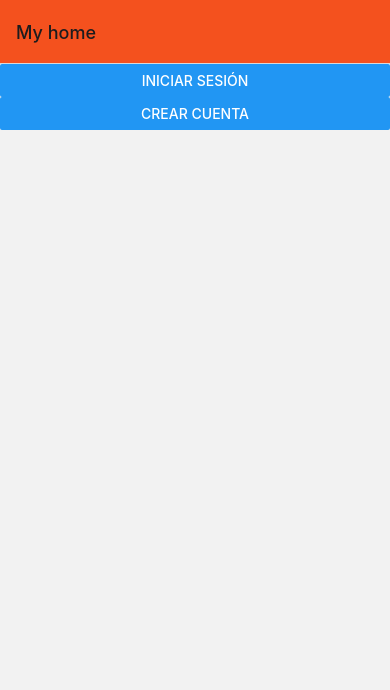
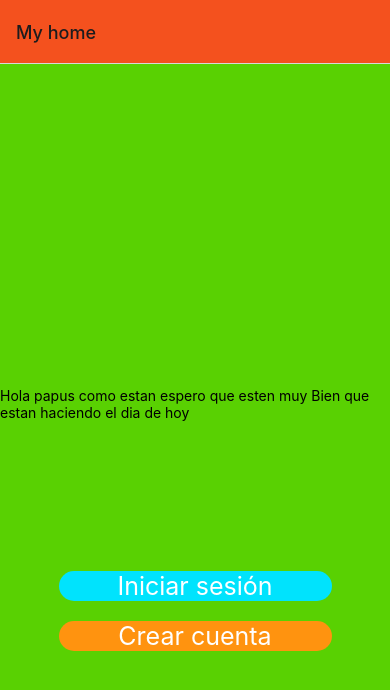
Before and after one commit to 00Alex16/pet-app, a React Native app: screen /Portada in a window 390 px wide. Shown: the top 690 px of the page. Built offline with nearby package versions, Linux system fonts and the light colour scheme.

Commit message:
cambios hechos en App.js Inicio.js Portada.js, agregue componentes y unos paquetes

```diff
--- a/App.js
+++ b/App.js
@@ -1,5 +1,5 @@
 import { StatusBar } from 'expo-status-bar';
-import { StyleSheet, Text, View } from 'react-native';
+import { StyleSheet, Text, View,Image } from 'react-native';
 import { NavigationContainer } from '@react-navigation/native';
 import { createNativeStackNavigator } from '@react-navigation/native-stack';
 
@@ -15,6 +15,9 @@ import Recordatorios from './screens/Recordatorios';
 import Referencias from './screens/Referencias';
 import AgregarCliente from './screens/Cliente/AgregarCliente';
 import DetallesCliente from './screens/Cliente/DetallesCliente';
+import Calendario from './screens/Turnos/Calendario';
+
+//const uri = 'https://www.xtrafondos.com/wallpapers/resized/degradado-difuminado-verde-7936.jpg?s=large';
 
 function MyStack() {
   return (
@@ -29,6 +32,7 @@ function MyStack() {
       <Stack.Screen name='Referencias' component={Referencias}/>
       <Stack.Screen name='AgregarCliente' component={AgregarCliente}/>
       <Stack.Screen name='DetallesCliente' component={DetallesCliente}/>
+      <Stack.Screen name='Calendario' component={Calendario} />
     </Stack.Navigator>
   )
 }
@@ -36,7 +40,8 @@ function MyStack() {
 export default function App() {
   return (
     <NavigationContainer>
-      <MyStack/>
+      <MyStack>
+      </MyStack>
     </NavigationContainer>
   );
 }
@@ -48,4 +53,10 @@ const styles = StyleSheet.create({
     alignItems: 'center',
     justifyContent: 'center',
   },
+  /* imagen:{
+    ...StyleSheet.absoluteFill,
+    width:'100%',
+    height:'100%',
+    resizeMode:'cover',
+  } */
 });
--- a/package.json
+++ b/package.json
@@ -13,12 +13,16 @@
     "@react-navigation/native-stack": "^6.6.2",
     "expo": "~45.0.0",
     "expo-status-bar": "~1.3.0",
+    "lodash.range": "^3.2.0",
     "react": "17.0.2",
     "react-dom": "17.0.2",
     "react-native": "0.68.2",
     "react-native-elements": "^3.4.2",
     "react-native-linear-gradient": "^2.5.6",
-    "react-native-web": "0.17.7"
+    "react-native-vector-icons": "^9.1.0",
+    "react-native-web": "0.17.7",
+    "webpack-dev-server": "~3.11.0",
+    "@expo/webpack-config": "~0.16.2"
   },
   "devDependencies": {
     "@babel/core": "^7.12.9"
--- a/screens/Inicio.js
+++ b/screens/Inicio.js
@@ -8,7 +8,7 @@ const Inicio = (props) => {
         Página de inicio.
       </Text>
       <Button title='Clientes' onPress={() => props.navigation.navigate('Clientes')}/>
-      <Button title='Turnos' onPress={() => props.navigation.navigate('Turnos')}/>
+      <Button title='Calendario' onPress={() => props.navigation.navigate('Calendario')}/>
       <Button title='Recordatorios' onPress={() => props.navigation.navigate('Recordatorios')}/>
       <Button title='Referencias' onPress={() => props.navigation.navigate('Referencias')}/>
     </View>
--- a/screens/Portada.js
+++ b/screens/Portada.js
@@ -1,25 +1,32 @@
 import React from 'react';
-import { View, Button, StyleSheet, Text } from 'react-native';
-//import LinearGradient from 'react-native-linear-gradient';
+import { View, StyleSheet, Text } from 'react-native';
+import fondo from './img/fondo.jpg';
+import { BotonCrearCuenta, BotonIniciarSesion } from './components/BotonesPortada';
+//const uri = 'https://www.xtrafondos.com/wallpapers/resized/degradado-difuminado-verde-7936.jpg?s=large';
+
 
 const Portada = (props) => {
   return (
-    //<LinearGradient colors={['#4c669f', '#3b5998', '#192f6a']} style={{flex: 1}}>
-    <View>
-      <Button title='Iniciar sesión' onPress={() => props.navigation.navigate('IniciarSesion')}/>
-      <Button title='Crear cuenta' onPress={() => props.navigation.navigate('CrearCuenta')}/>
-    </View>
-    //</LinearGradient>
-  )
+      <View style={styles.fondo}>
+        <Text>
+          Hola papus como estan espero que esten muy Bien
+          que estan haciendo el dia de hoy
+        </Text>
+        <BotonIniciarSesion style={styles.botones} title='Iniciar sesión' onPress={() => props.navigation.navigate('IniciarSesion')}></BotonIniciarSesion>
+        <BotonCrearCuenta title='Crear cuenta' onPress={() => props.navigation.navigate('CrearCuenta')}></BotonCrearCuenta>
+      </View>
+  );
 }
 
 const styles = StyleSheet.create({
   fondo: {
-    backgroundColor: '#44CFCB',
-    flex: 1
+    backgroundColor: '#59d102',
+    flex: 1,
+    justifyContent: 'center',
+    alignItems: 'flex-end'
   },
-  red : {
-    color: 'red'
+  botones:{
+    bottom:0
   }
 });
 
--- /dev/null
+++ b/screens/components/BotonesPortada.js
@@ -0,0 +1,58 @@
+import React from "react";
+import { View, Text, TouchableOpacity, StyleSheet } from "react-native";
+
+
+export function BotonIniciarSesion(props){
+
+    const { onPress, title }= props;
+    return(
+        <TouchableOpacity style={styles.button} onPress={ onPress }>
+        <View style={styles.button1}>
+            <Text style={styles.textoBoton} >
+                { title }
+            </Text>
+        </View>
+        </TouchableOpacity>
+    );
+}
+
+export function BotonCrearCuenta(props){
+
+    const { onPress, title }= props;
+    return(
+        <TouchableOpacity style={styles.button} onPress={ onPress }>
+            <View style={styles.button2}>
+                <Text style={styles.textoBoton} >
+                    { title }
+                </Text>
+            </View>
+        </TouchableOpacity>
+    );
+}
+
+
+const styles = StyleSheet.create({
+
+    button:{
+        paddin: 20,
+        alignSelf: 'center',
+        width: '70%',
+        justifyContent:'center',
+        marginBottom:20,
+        position: 'relative',
+        top:150,
+        borderRadius: 30,
+        overflow: 'hidden'
+    },
+    button1:{
+        backgroundColor:'#00e3fd'
+    },
+    button2:{
+        backgroundColor: '#ff930f',
+    },
+    textoBoton:{
+        color: '#fff',
+        textAlign: 'center',
+        fontSize: 25
+    }
+})
```
Also changed, not shown: 1 other file (tests, documents, lock files or other folders).
